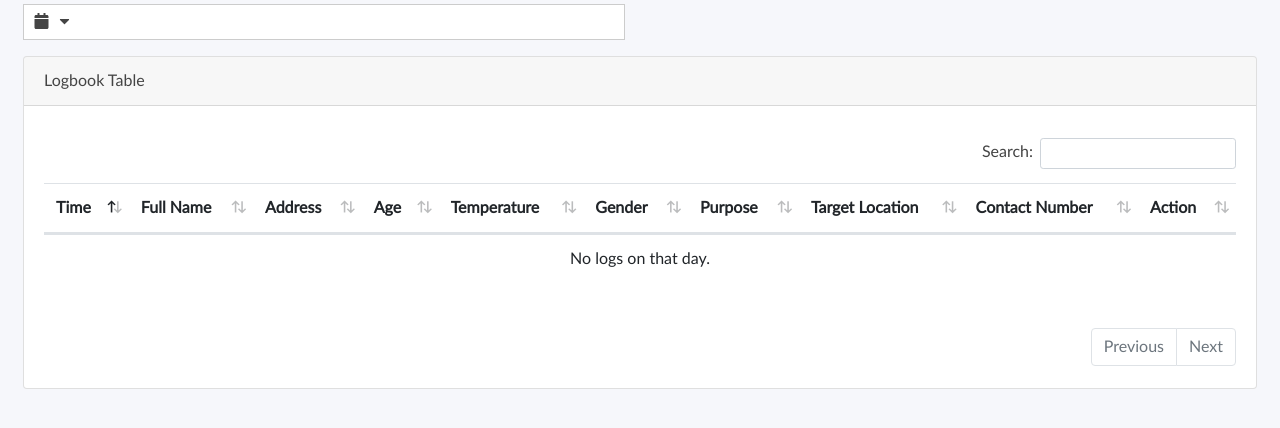
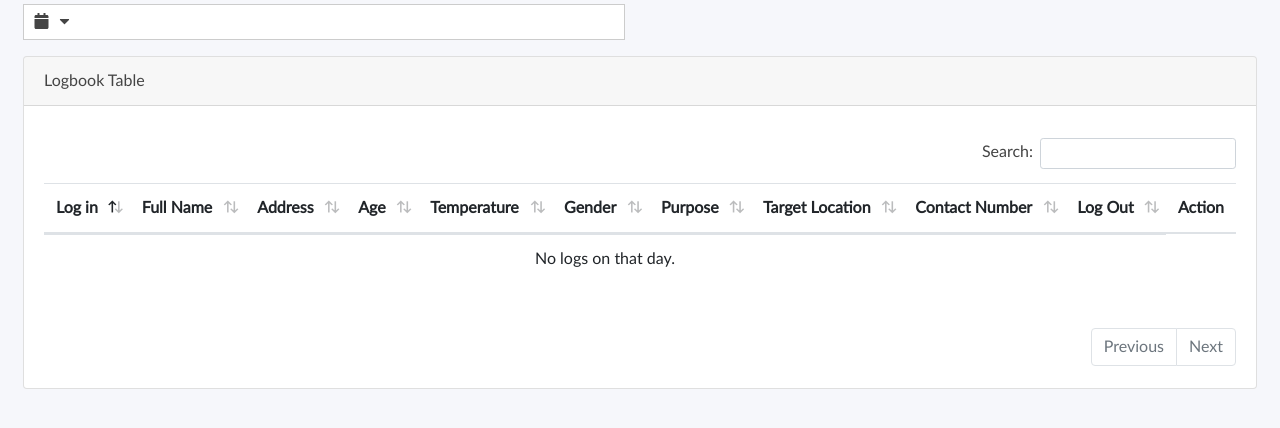
Before and after one commit to haroldeslr/campus-logging-system, a PHP site: page /logbook.php in a window 1280 px wide. Shown: the part 156-584 px from the top of the page. Run offline with PHP 8.4, Linux system fonts and the light colour scheme; a user stored in the database is signed in; data comes from the database, SQL or seed files in the repository; data that the repository does not hold is empty; some libraries are stand-ins or nearby versions.

Commit message:
added log-in and logout in logbook

```diff
--- a/logbook.php
+++ b/logbook.php
@@ -152,7 +152,7 @@ mysqli_close($conn);
                   <table class="table table-hover" id="logbook-table" width="100%">
                     <thead>
                       <tr>
-                        <th>Time</th>
+                        <th>Log in</th>
                         <th>Full Name</th>
                         <th>Address</th>
                         <th>Age</th>
@@ -161,6 +161,7 @@ mysqli_close($conn);
                         <th>Purpose</th>
                         <th>Target Location</th>
                         <th>Contact Number</th>
+                        <th>Log Out</th>
                         <th>Action</th>
                       </tr>
                     </thead>
```
